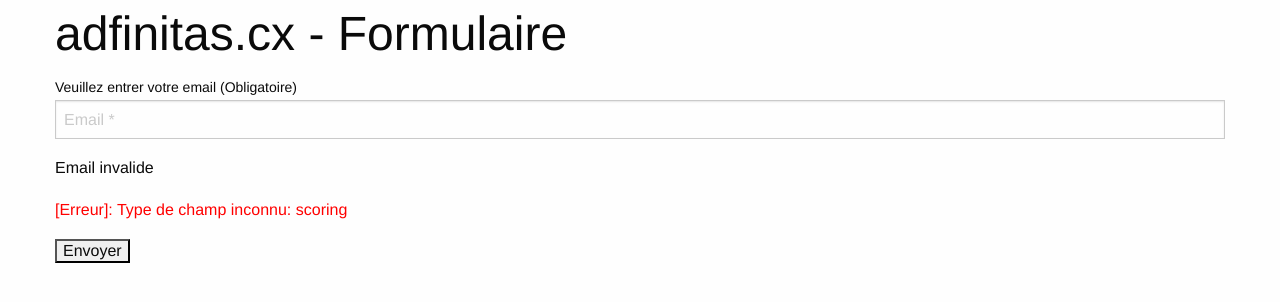
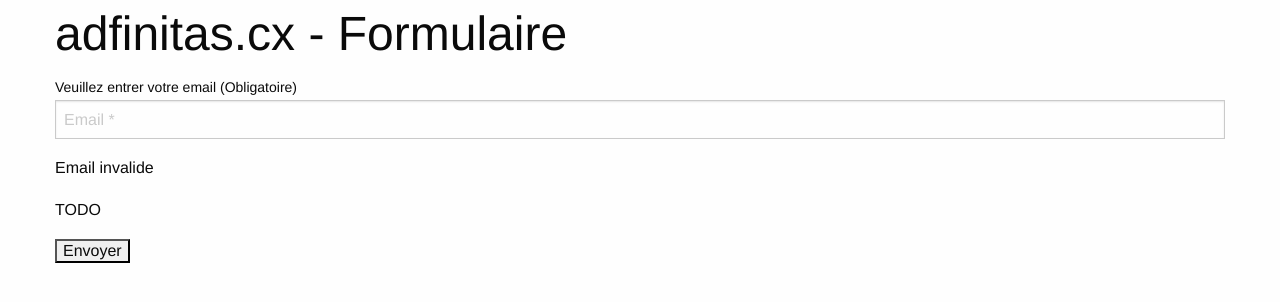
Before and after one commit to adfinitas-app/agir-action-enfance, a Jekyll site: the page built from form/index.html, in a window 1280 px wide. Shown: the top 302 px of the page. Built offline with Jekyll 4.4.1, drawn with Linux system fonts in a browser that asks for light colours; part of the change alters nothing that is shown.

Commit message:
Updated '/form/index.html' via CloudCannon

```diff
--- a/form/index.html
+++ b/form/index.html
@@ -13,16 +13,15 @@ champs:
     controle: email
     reponses:
       - valeur:
-  - type: scoring
-    nom: score_1
+  - type: champ_libre_long
+    nom: long_1
     actif: true
     requis: true
     texte: hello world
     message_erreur: attention
-    placeholder:
+    placeholder: placehold
     controle:
     reponses:
-      - valeur: '1'
       - valeur: '2'
 bouton_de_soumission: Envoyer
 _comments:
```
